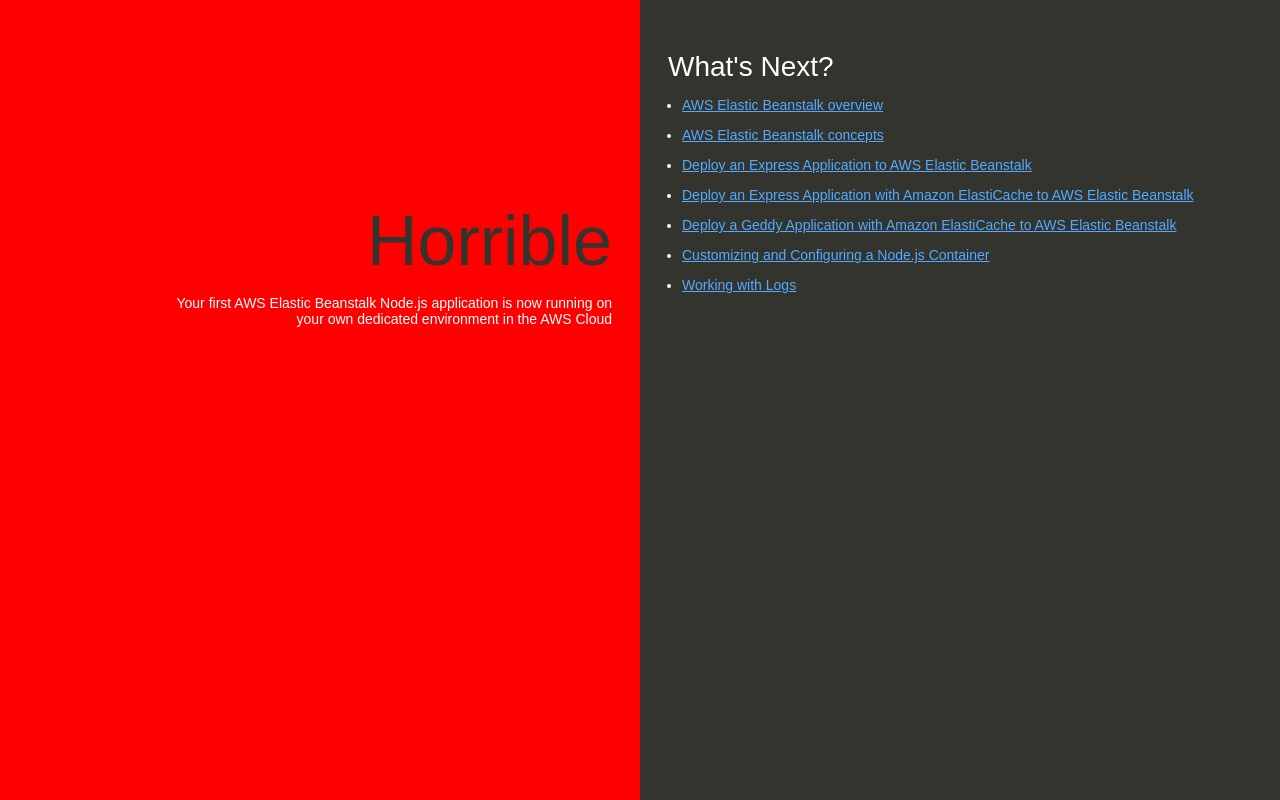
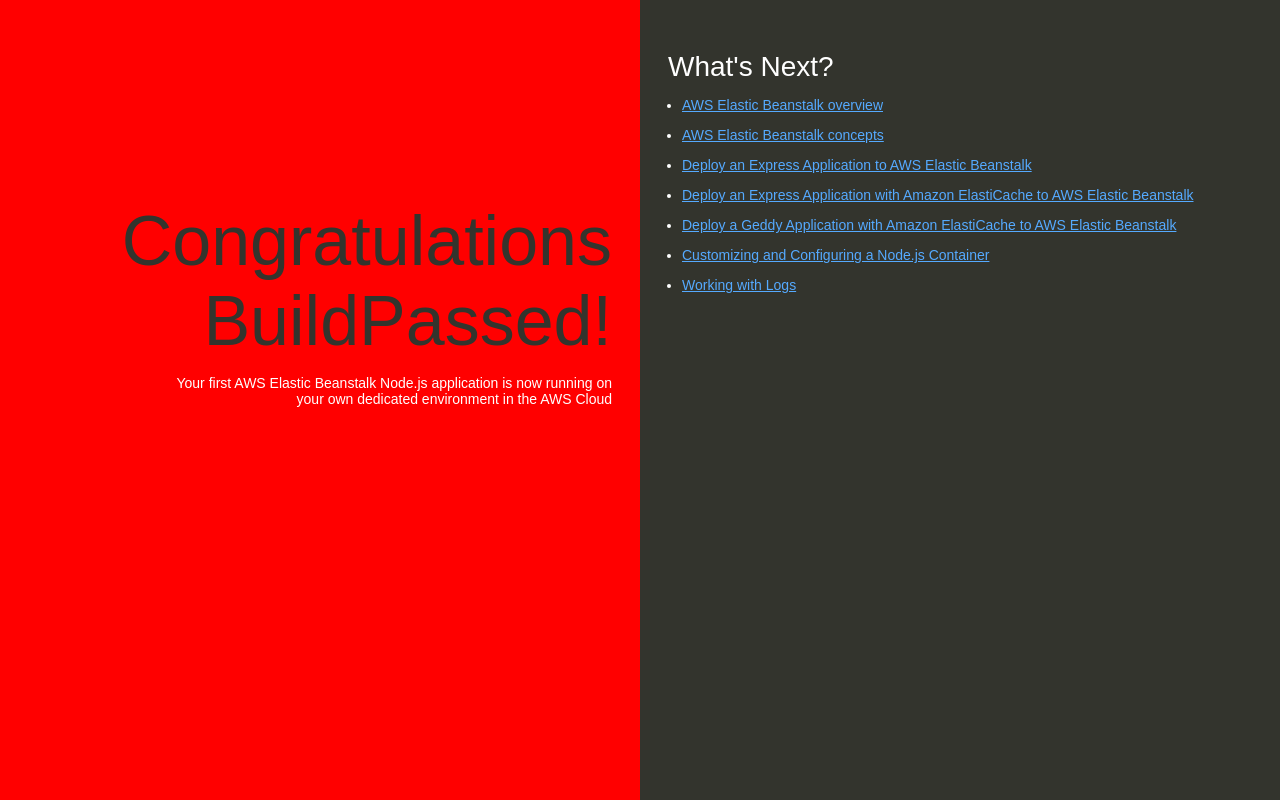
Before and after one commit to farjiwada/course-nodejs-app, a website: page index.html in a window 1280 px wide. Drawn offline with Linux system fonts and the light colour scheme.

Commit message:
Update index.html

```diff
--- a/index.html
+++ b/index.html
@@ -74,7 +74,7 @@
   </head>
   <body>
     <div class="textColumn">
-      <h1>Horrible</h1>
+      <h1>Congratulations BuildPassed!</h1>
       <p>Your first AWS Elastic Beanstalk Node.js application is now running on your own dedicated environment in the AWS Cloud</p>
     </div>
     <div class="linksColumn">
```
